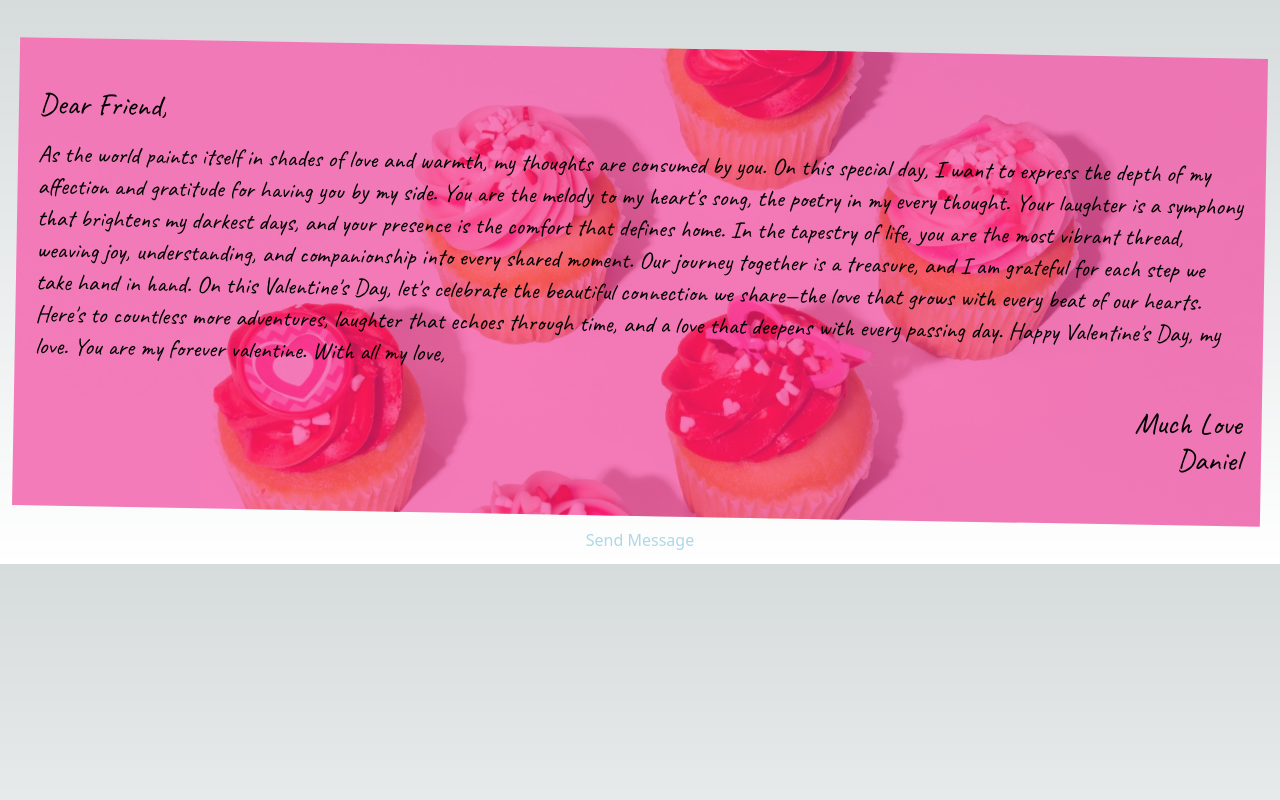
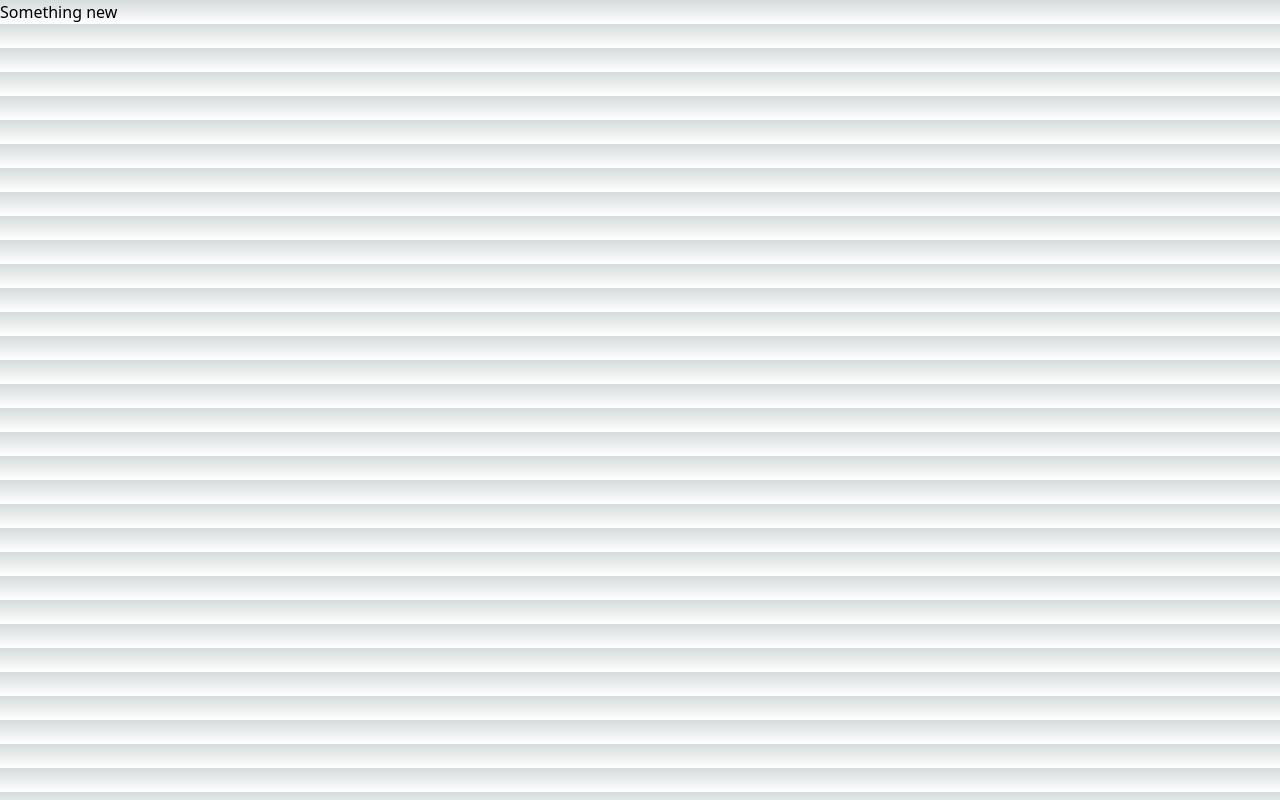
Before and after one commit to Zee-Blazer/Valentines-App, a Next.js app: page /message in a window 1280 px wide. Built offline with nearby package versions, Linux system fonts and the light colour scheme.

Commit message:
another Error fix

```diff
--- a/src/app/message/page.tsx
+++ b/src/app/message/page.tsx
@@ -3,37 +3,7 @@ export default function Message() {
 
     return (
         <>
-            <div
-                className="bg-cover bg-center mt-12 mx-4 rotate-1 rounded-sm"
-                style={{
-                    backgroundImage: `url("../../../Images/pink.jpg")`,
-                    minHeight: "200px",
-                }}
-            >
-                <div className=" px-5 py-12 h-fit"
-                    style={{ minHeight: "200px", backgroundColor: "rgba(245, 39, 145, 0.59)", color: "black" }}
-                >
-                    <p className="mb-4 caveat text-3xl">Dear Friend,</p>
-
-                    <p className="caveat text-2xl">
-                    As the world paints itself in shades of love and warmth, my thoughts are consumed by you. On this special day, I want to express the depth of my affection and gratitude for having you by my side.
-                    You are the melody to my heart's song, the poetry in my every thought. Your laughter is a symphony that brightens my darkest days, and your presence is the comfort that defines home.
-                    In the tapestry of life, you are the most vibrant thread, weaving joy, understanding, and companionship into every shared moment. Our journey together is a treasure, and I am grateful for each step we take hand in hand.
-                    On this Valentine's Day, let's celebrate the beautiful connection we share—the love that grows with every beat of our hearts. Here's to countless more adventures, laughter that echoes through time, and a love that deepens with every passing day.
-                    Happy Valentine's Day, my love. You are my forever valentine.
-                    With all my love,
-                    </p>
-
-                    <p className="caveat text-3xl text-right mt-6">
-                        <p>Much Love</p>
-                        Daniel
-                    </p>
-
-                </div>
-
-            </div>
-
-            <p className="text-center py-3 roboto" style={{ color: "lightblue" }}>Send Message</p>
+            Something new
         </>
     )
 }
```
